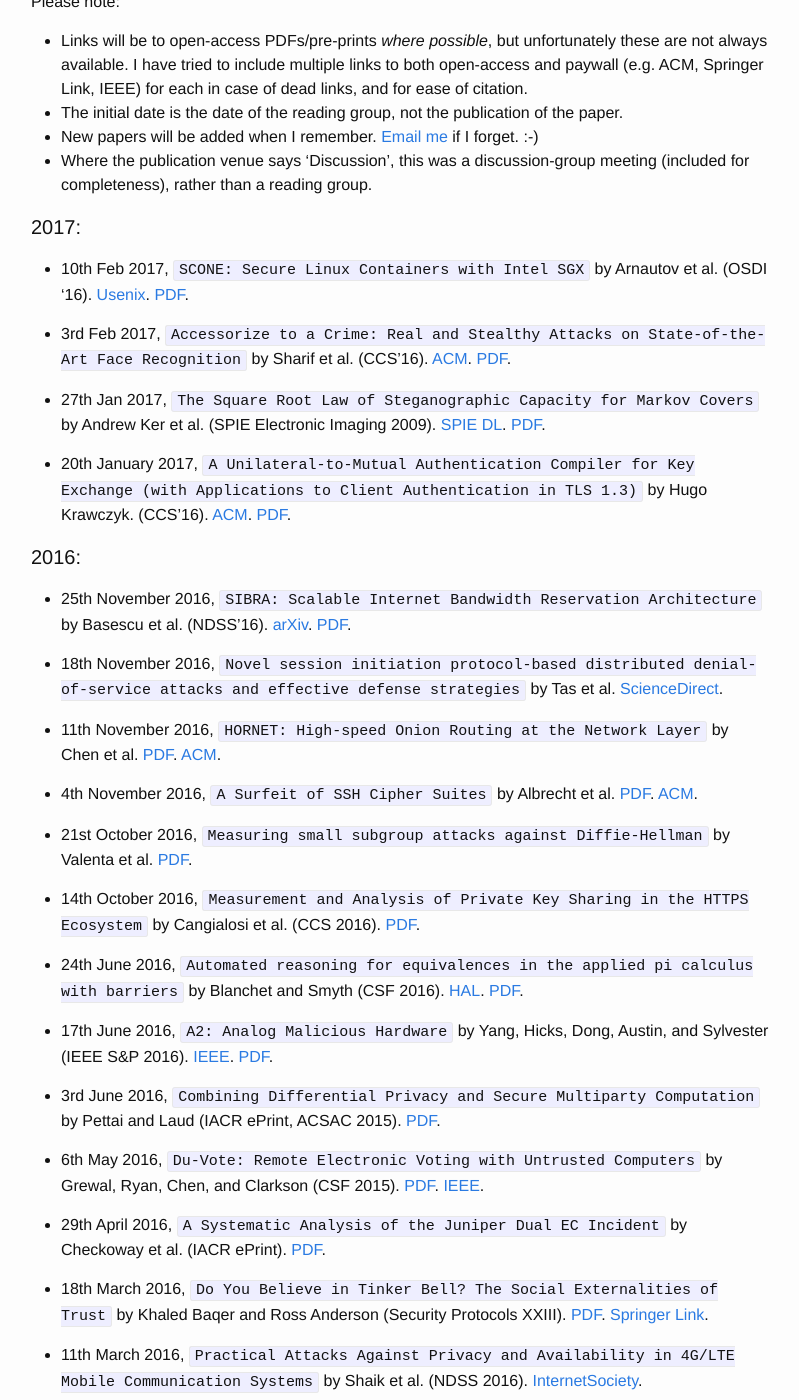
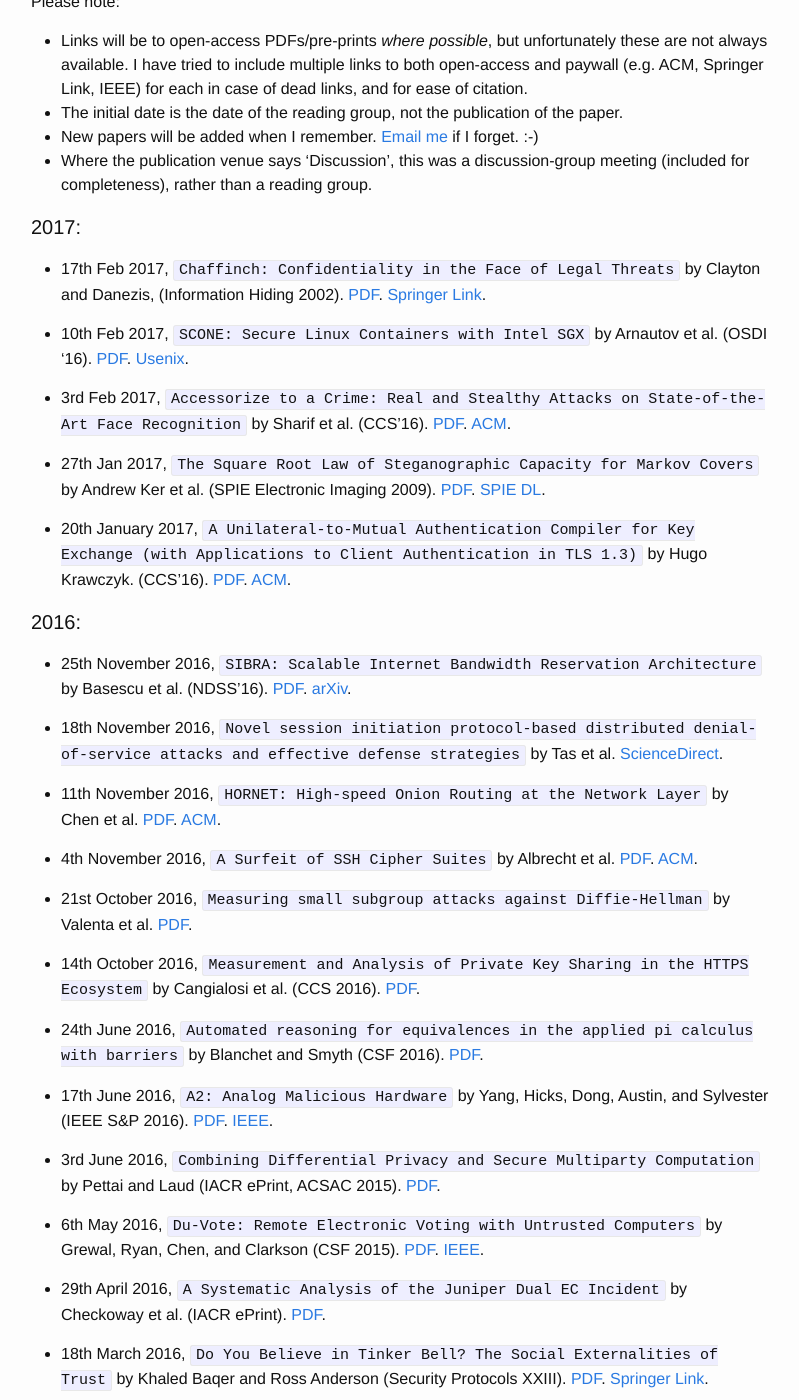
Before and after one commit to mpdehnel/ReadingGroup, a Jekyll site: the page built from index.md, in a window 1280 px wide and 1400 px high, scrolled down 513 px. Shown: the whole window, without its empty margins (239-1038 px from the left). Built offline with Jekyll 4.4.1, drawn with Linux system fonts in a browser that asks for light colours.

Commit message:
add Chaffinch and update various links

```diff
--- a/index.md
+++ b/index.md
@@ -20,18 +20,20 @@ Please note:
 
 #### 2017:
 
-* 10th Feb 2017, `SCONE: Secure Linux Containers with Intel SGX` by Arnautov et al. (OSDI '16). [Usenix](https://www.usenix.org/conference/osdi16/technical-sessions/presentation/arnautov). [PDF](https://www.usenix.org/system/files/conference/osdi16/osdi16-arnautov.pdf).
+* 17th Feb 2017, `Chaffinch: Confidentiality in the Face of Legal Threats` by Clayton and Danezis, (Information Hiding 2002). [PDF](https://www.cl.cam.ac.uk/~rnc1/Chaffinch.pdf). [Springer Link](http://link.springer.com/chapter/10.1007/3-540-36415-3_5).
 
-* 3rd Feb 2017, `Accessorize to a Crime: Real and Stealthy Attacks on State-of-the-Art Face Recognition` by Sharif et al. (CCS'16). [ACM](http://dl.acm.org/citation.cfm?id=2978392). [PDF](https://www.cs.cmu.edu/~sbhagava/papers/face-rec-ccs16.pdf).
+* 10th Feb 2017, `SCONE: Secure Linux Containers with Intel SGX` by Arnautov et al. (OSDI '16). [PDF](https://www.usenix.org/system/files/conference/osdi16/osdi16-arnautov.pdf). [Usenix](https://www.usenix.org/conference/osdi16/technical-sessions/presentation/arnautov).
 
-* 27th Jan 2017, `The Square Root Law of Steganographic Capacity for Markov Covers` by Andrew Ker et al. (SPIE Electronic Imaging 2009). [SPIE DL](http://proceedings.spiedigitallibrary.org/proceeding.aspx?articleid=1335163). [PDF](http://www.cs.ox.ac.uk/andrew.ker/docs/ADK36B.pdf).
+* 3rd Feb 2017, `Accessorize to a Crime: Real and Stealthy Attacks on State-of-the-Art Face Recognition` by Sharif et al. (CCS'16). [PDF](https://www.cs.cmu.edu/~sbhagava/papers/face-rec-ccs16.pdf). [ACM](http://dl.acm.org/citation.cfm?id=2978392).
 
-* 20th January 2017, `A Unilateral-to-Mutual Authentication Compiler for Key Exchange (with Applications to Client Authentication in TLS 1.3)` by Hugo Krawczyk. (CCS'16). [ACM](https://dl.acm.org/citation.cfm?id=2978325). [PDF](https://pdfs.semanticscholar.org/fdc8/88105ad8b32d9edd4cdc0452a04bebfdcc7d.pdf).
+* 27th Jan 2017, `The Square Root Law of Steganographic Capacity for Markov Covers` by Andrew Ker et al. (SPIE Electronic Imaging 2009). [PDF](http://www.cs.ox.ac.uk/andrew.ker/docs/ADK36B.pdf). [SPIE DL](http://proceedings.spiedigitallibrary.org/proceeding.aspx?articleid=1335163).
+
+* 20th January 2017, `A Unilateral-to-Mutual Authentication Compiler for Key Exchange (with Applications to Client Authentication in TLS 1.3)` by Hugo Krawczyk. (CCS'16). [PDF](https://pdfs.semanticscholar.org/fdc8/88105ad8b32d9edd4cdc0452a04bebfdcc7d.pdf). [ACM](https://dl.acm.org/citation.cfm?id=2978325).
 
 
 #### 2016:
 
-* 25th November 2016, `SIBRA: Scalable Internet Bandwidth Reservation Architecture` by Basescu et al. (NDSS’16). [arXiv](https://arxiv.org/abs/1510.02696). [PDF](http://www.scion-architecture.net/pdf/2016-SIBRA.pdf).
+* 25th November 2016, `SIBRA: Scalable Internet Bandwidth Reservation Architecture` by Basescu et al. (NDSS’16). [PDF](http://www.scion-architecture.net/pdf/2016-SIBRA.pdf). [arXiv](https://arxiv.org/abs/1510.02696).
 
 * 18th November 2016, `Novel session initiation protocol-based distributed denial-of-service attacks and effective defense strategies` by Tas et al. [ScienceDirect](http://www.sciencedirect.com/science/article/pii/S0167404816300980).
 
@@ -43,9 +45,9 @@ Please note:
 
 * 14th October 2016, `Measurement and Analysis of Private Key Sharing in the HTTPS Ecosystem` by Cangialosi et al. (CCS 2016). [PDF](http://www.ccs.neu.edu/home/amislove/publications/KeySharing-CCS.pdf).
 
-* 24th June 2016, `Automated reasoning for equivalences in the applied pi calculus with barriers` by Blanchet and Smyth (CSF 2016). [HAL](https://hal.inria.fr/hal-01306440/). [PDF](http://prosecco.gforge.inria.fr/personal/bblanche/publications/BlanchetSmythCSF16.pdf).
+* 24th June 2016, `Automated reasoning for equivalences in the applied pi calculus with barriers` by Blanchet and Smyth (CSF 2016). [PDF](http://prosecco.gforge.inria.fr/personal/bblanche/publications/BlanchetSmythCSF16.pdf).
 
-* 17th June 2016, `A2: Analog Malicious Hardware` by Yang, Hicks, Dong, Austin, and Sylvester (IEEE S&P 2016). [IEEE](http://www.ieee-security.org/TC/SP2016/papers/0824a018.pdf). [PDF](http://static1.1.sqspcdn.com/static/f/543048/26931843/1464016046717/A2_SP_2016.pdf).
+* 17th June 2016, `A2: Analog Malicious Hardware` by Yang, Hicks, Dong, Austin, and Sylvester (IEEE S&P 2016). [PDF](http://static1.1.sqspcdn.com/static/f/543048/26931843/1464016046717/A2_SP_2016.pdf). [IEEE](http://www.ieee-security.org/TC/SP2016/papers/0824a018.pdf).
 
 * 3rd June 2016, `Combining Differential Privacy and Secure Multiparty Computation` by Pettai and Laud (IACR ePrint, ACSAC 2015). [PDF](https://eprint.iacr.org/2015/598.pdf).
 
```
